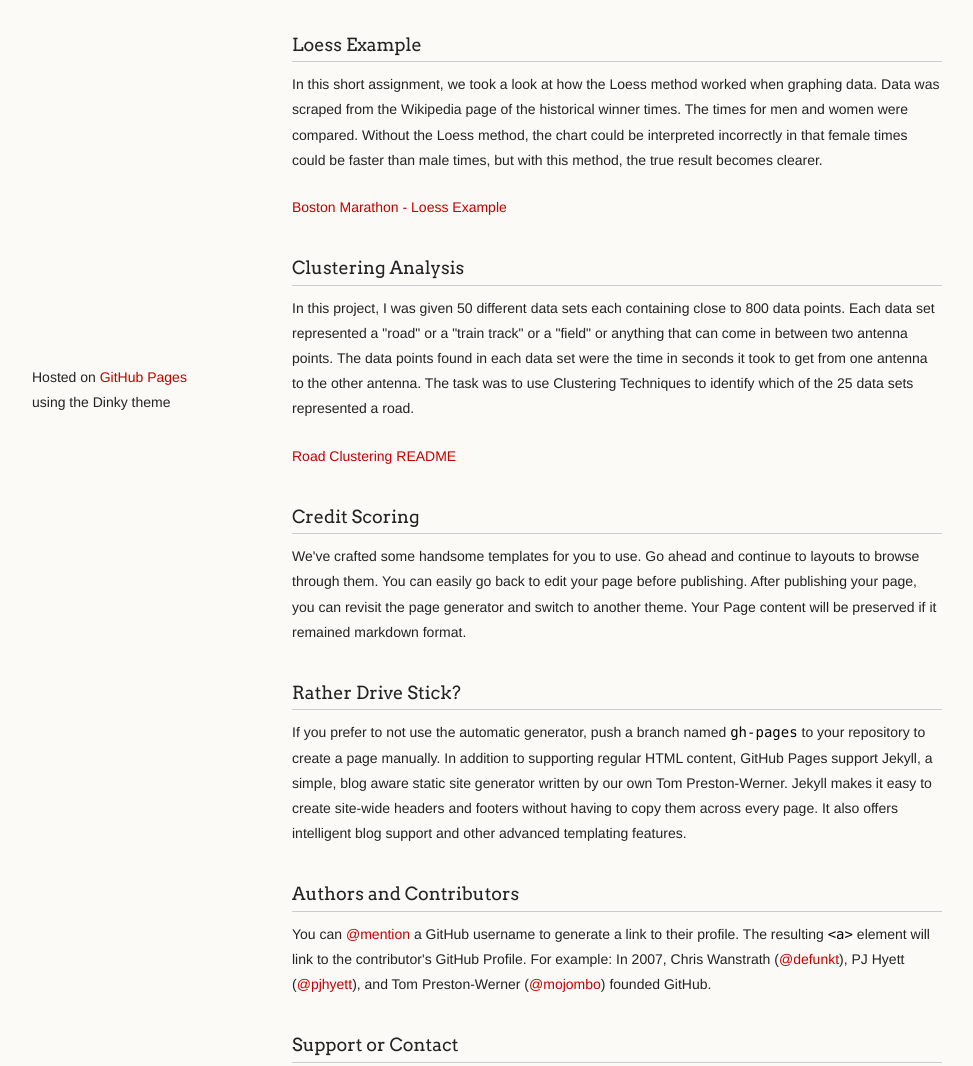
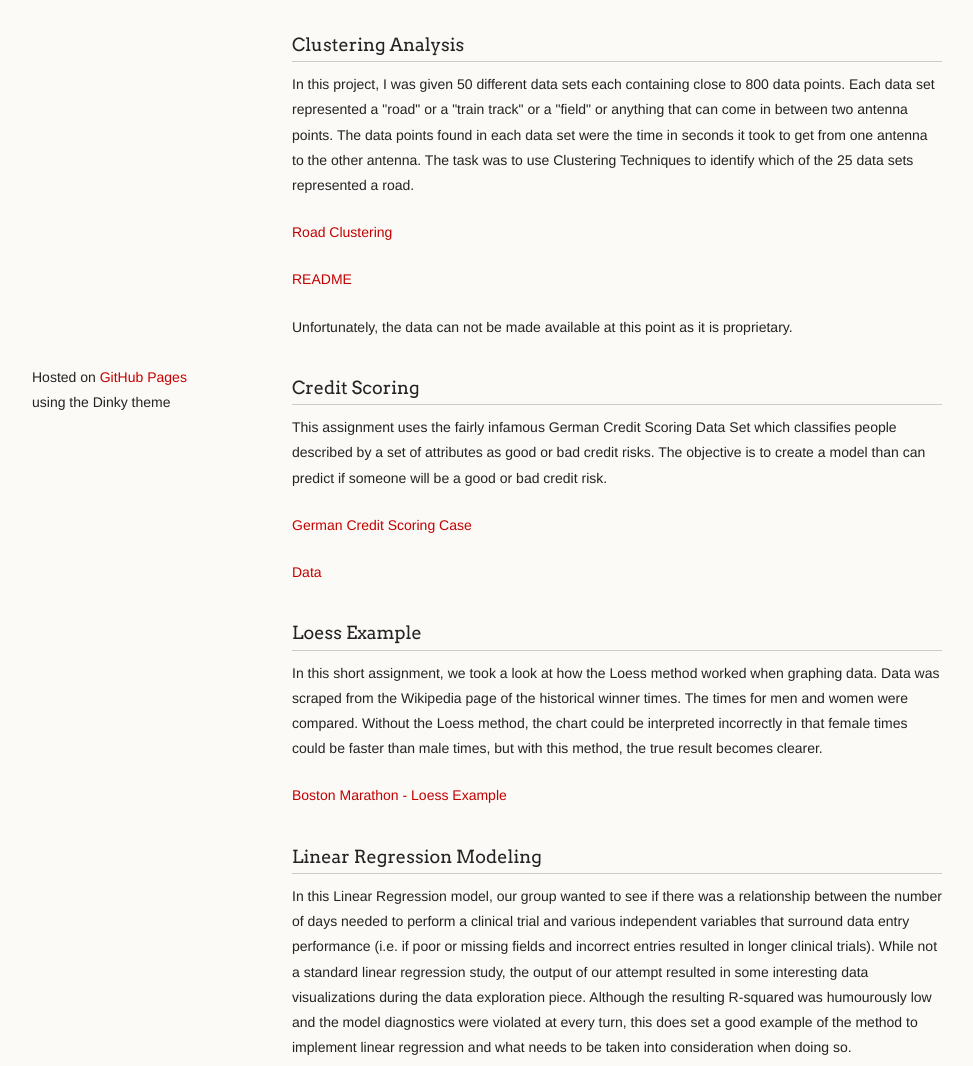
Before and after one commit to rbtik/rbtik.github.io, a plain HTML site: page index.html in a window 1280 px wide. Shown: the part 353-1419 px from the top of the page, without its empty margins (18-991 px from the left). Drawn offline with Linux system fonts and the light colour scheme.

Commit message:
Replace master branch with page content via GitHub

```diff
--- a/index.html
+++ b/index.html
@@ -35,6 +35,26 @@
 <p>Please note: I will continuously be working on providing README files whenever possible. If there's none available at the moment for the project you're looking at, please let me know if you have any questions or would like something explained. Otherwise, I hope to have all projects explained as soon as possible.</p>
 
 <h3>
+<a id="clustering-analysis" class="anchor" href="#clustering-analysis" aria-hidden="true"><span class="octicon octicon-link"></span></a>Clustering Analysis</h3>
+
+<p>In this project, I was given 50 different data sets each containing close to 800 data points. Each data set represented a "road" or a "train track" or a "field" or anything that can come in between two antenna points. The data points found in each data set were the time in seconds it took to get from one antenna to the other antenna. The task was to use Clustering Techniques to identify which of the 25 data sets represented a road.</p>
+
+<p><a href="http://nbviewer.ipython.org/github/rbtik/1415-Projects/blob/gh-pages/Clustering%20Example/Road%20Clustering.ipynb">Road Clustering</a></p>
+
+<p><a href="http://htmlpreview.github.io/?https://github.com/rbtik/1415-Projects/blob/gh-pages/Clustering%20Example/README.txt">README</a></p>
+
+<p>Unfortunately, the data can not be made available at this point as it is proprietary.</p>
+
+<h3>
+<a id="credit-scoring" class="anchor" href="#credit-scoring" aria-hidden="true"><span class="octicon octicon-link"></span></a>Credit Scoring</h3>
+
+<p>This assignment uses the fairly infamous German Credit Scoring Data Set which classifies people described by a set of attributes as good or bad credit risks. The objective is to create a model than can predict if someone will be a good or bad credit risk.</p>
+
+<p><a href="http://nbviewer.ipython.org/github/rbtik/1415-Projects/blob/gh-pages/Credit%20Scoring/CreditScoring.ipynb">German Credit Scoring Case</a></p>
+
+<p><a href="https://archive.ics.uci.edu/ml/datasets/Statlog+%28German+Credit+Data%29">Data</a></p>
+
+<h3>
 <a id="loess-example" class="anchor" href="#loess-example" aria-hidden="true"><span class="octicon octicon-link"></span></a>Loess Example</h3>
 
 <p>In this short assignment, we took a look at how the Loess method worked when graphing data. Data was scraped from the Wikipedia page of the historical winner times. The times for men and women were compared. Without the Loess method, the chart could be interpreted incorrectly in that female times could be faster than male times, but with this method, the true result becomes clearer.</p>
@@ -42,22 +62,13 @@
 <p><a href="http://htmlpreview.github.io/?https://github.com/rbtik/1415-Projects/blob/gh-pages/Boston%20Marathon/Boston_Marathon_Loess.html">Boston Marathon - Loess Example</a> </p>
 
 <h3>
-<a id="clustering-analysis" class="anchor" href="#clustering-analysis" aria-hidden="true"><span class="octicon octicon-link"></span></a>Clustering Analysis</h3>
+<a id="linear-regression-modeling" class="anchor" href="#linear-regression-modeling" aria-hidden="true"><span class="octicon octicon-link"></span></a>Linear Regression Modeling</h3>
 
-<p>In this project, I was given 50 different data sets each containing close to 800 data points. Each data set represented a "road" or a "train track" or a "field" or anything that can come in between two antenna points. The data points found in each data set were the time in seconds it took to get from one antenna to the other antenna. The task was to use Clustering Techniques to identify which of the 25 data sets represented a road.</p>
+<p>In this Linear Regression model, our group wanted to see if there was a relationship between the number of days needed to perform a clinical trial and various independent variables that surround data entry performance (i.e. if poor or missing fields and incorrect entries resulted in longer clinical trials). While not a standard linear regression study, the output of our attempt resulted in some interesting data visualizations during the data exploration piece. Although the resulting R-squared was humourously low and the model diagnostics were violated at every turn, this does set a good example of the method to implement linear regression and what needs to be taken into consideration when doing so.</p>
 
-<p><a href="http://nbviewer.ipython.org/github/rbtik/1415-Projects/blob/gh-pages/Clustering%20Example/Road%20Clustering.ipynb">Road Clustering</a>
-<a href="http://htmlpreview.github.io/?https://github.com/rbtik/1415-Projects/blob/gh-pages/Clustering%20Example/README.txt">README</a></p>
+<p><a href="http://htmlpreview.github.io/?https://github.com/rbtik/1415-Projects/blob/gh-pages/Data%20Entry/Clinical_Data_Entry.html">Data Entry Performance on Clinical Trials</a></p>
 
-<h3>
-<a id="credit-scoring" class="anchor" href="#credit-scoring" aria-hidden="true"><span class="octicon octicon-link"></span></a>Credit Scoring</h3>
-
-<p>We've crafted some handsome templates for you to use. Go ahead and continue to layouts to browse through them. You can easily go back to edit your page before publishing. After publishing your page, you can revisit the page generator and switch to another theme. Your Page content will be preserved if it remained markdown format.</p>
-
-<h3>
-<a id="rather-drive-stick" class="anchor" href="#rather-drive-stick" aria-hidden="true"><span class="octicon octicon-link"></span></a>Rather Drive Stick?</h3>
-
-<p>If you prefer to not use the automatic generator, push a branch named <code>gh-pages</code> to your repository to create a page manually. In addition to supporting regular HTML content, GitHub Pages support Jekyll, a simple, blog aware static site generator written by our own Tom Preston-Werner. Jekyll makes it easy to create site-wide headers and footers without having to copy them across every page. It also offers intelligent blog support and other advanced templating features.</p>
+<p>Once again, the data is proprietary and is not able to be shared.</p>
 
 <h3>
 <a id="authors-and-contributors" class="anchor" href="#authors-and-contributors" aria-hidden="true"><span class="octicon octicon-link"></span></a>Authors and Contributors</h3>
```
Also changed, not shown: params.json (+1 -1 lines).
